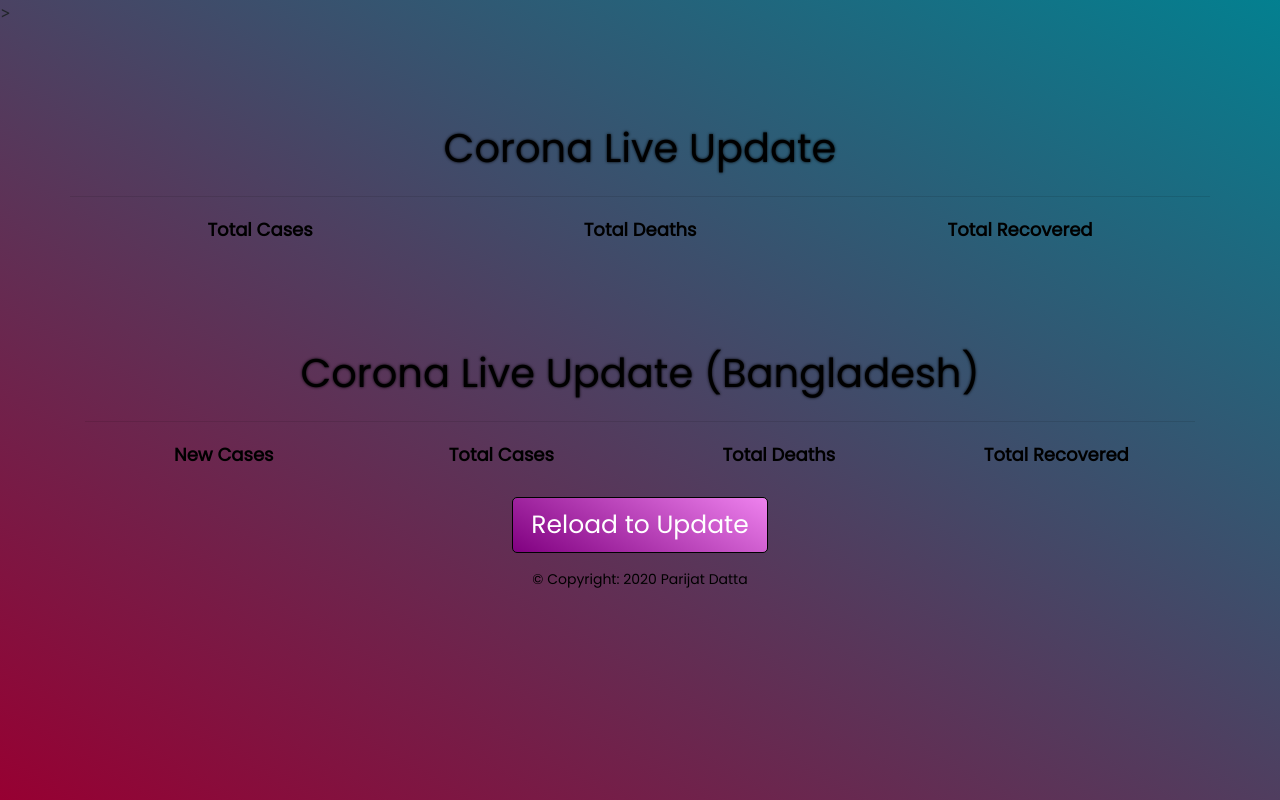
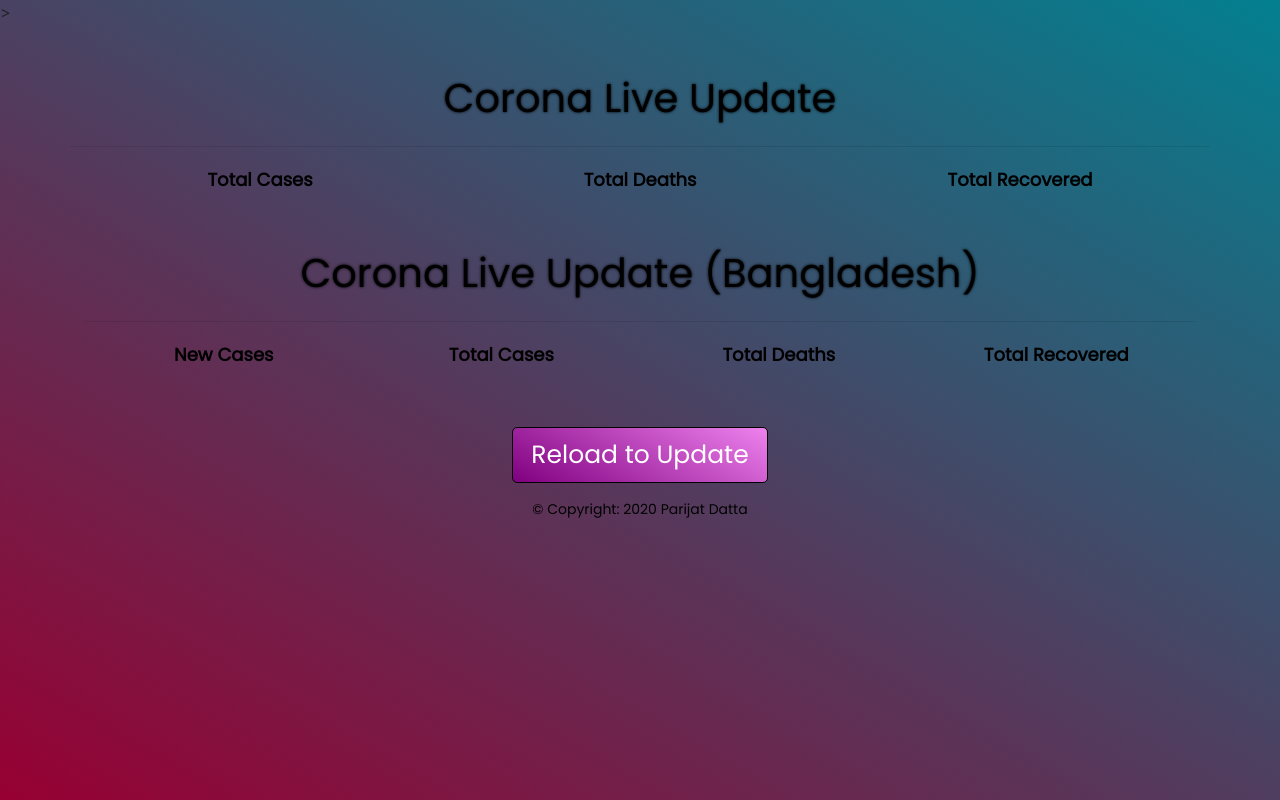
Before and after one commit to parijat-datta/Real-Time-Corona-Update, a plain HTML site: page index.html in a window 1280 px wide. Drawn offline with nearby package versions, Linux system fonts and the light colour scheme; no server answers.

Commit message:
Added some minor changes

```diff
--- a/app.js
+++ b/app.js
@@ -10,7 +10,9 @@ const newCase=document.getElementById('bdNewCase')
 
 fetch ('https://api.covid19api.com/summary')
 .then (response=>response.json())
+
 .then (json=>displayData(json))
+
 
 
 
--- a/index.html
+++ b/index.html
@@ -5,7 +5,7 @@
 <meta name="viewport" content="width=device-width, initial-scale=1.0">
 <meta http-equiv="X-UA-Compatible" content="ie=edge">
 <meta name="Description" content="Enter your description here"/>
-<meta http-equiv="Content-Security-Policy" content="upgrade-insecure-requests">
+
 <link rel="stylesheet" href="https://cdnjs.cloudflare.com/ajax/libs/twitter-bootstrap/4.5.0/css/bootstrap.min.css">
 <link rel="stylesheet" href="https://cdnjs.cloudflare.com/ajax/libs/font-awesome/5.14.0/css/all.min.css">
 <link rel="stylesheet" href="style.css">
--- a/style.css
+++ b/style.css
@@ -16,7 +16,7 @@
     text-align: center;
     display: flex;
     margin: auto;
-    margin-top: 100px;
+    margin-top: 50px;
 
 
 }
@@ -86,6 +86,7 @@ font-size: 25px;
 border-radius: 5px;
 border: 1px solid black;
 transition: all 0.6s;
+margin-top: 30px;
 
 }
 
@@ -101,6 +102,7 @@ transition: all 0.6s;
     border-radius: 5px;
     border: 2px solid black;
     transform: scale(1.1) ;
+    margin-top: 30px;
 
     }
 
```
